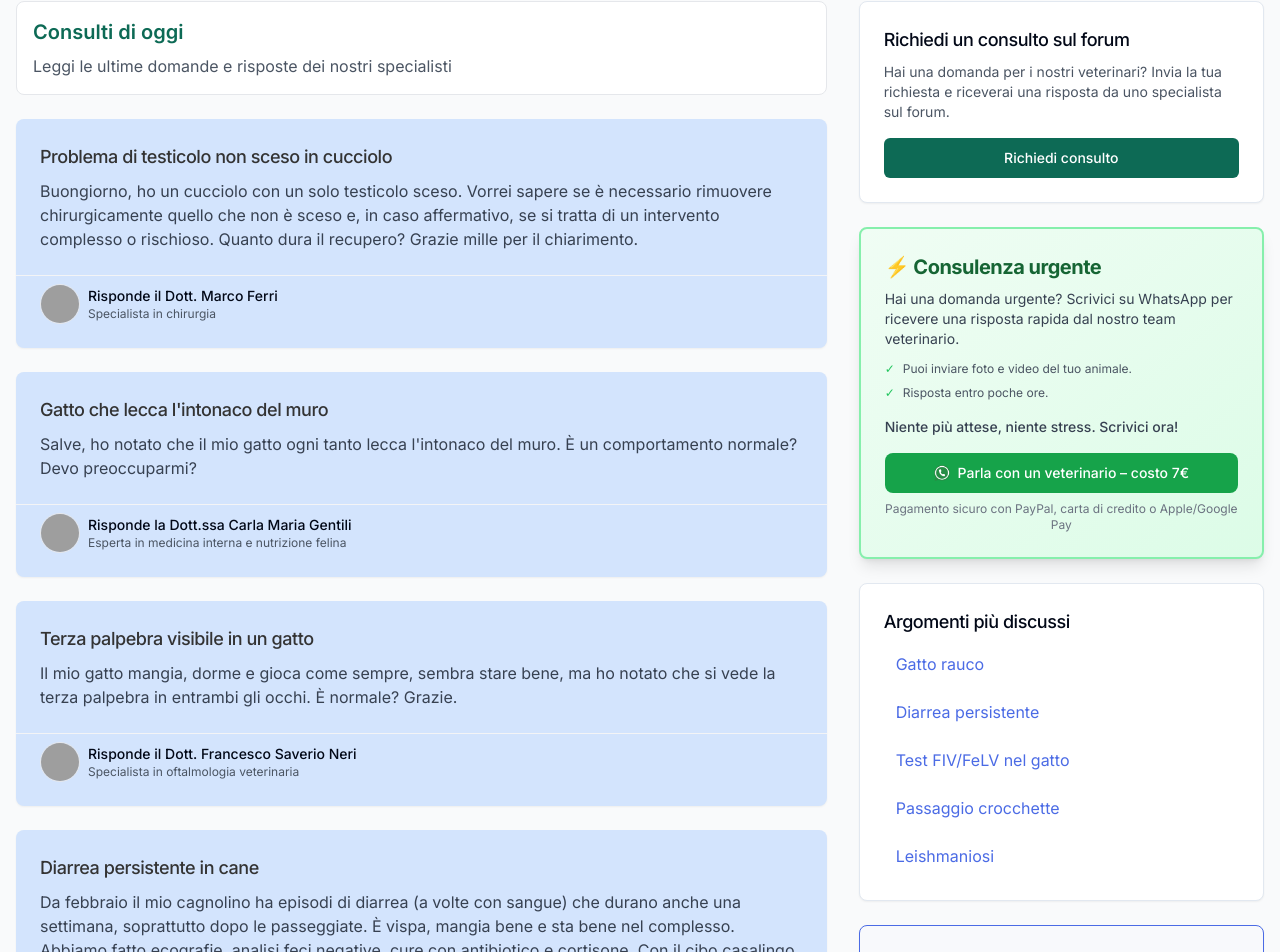
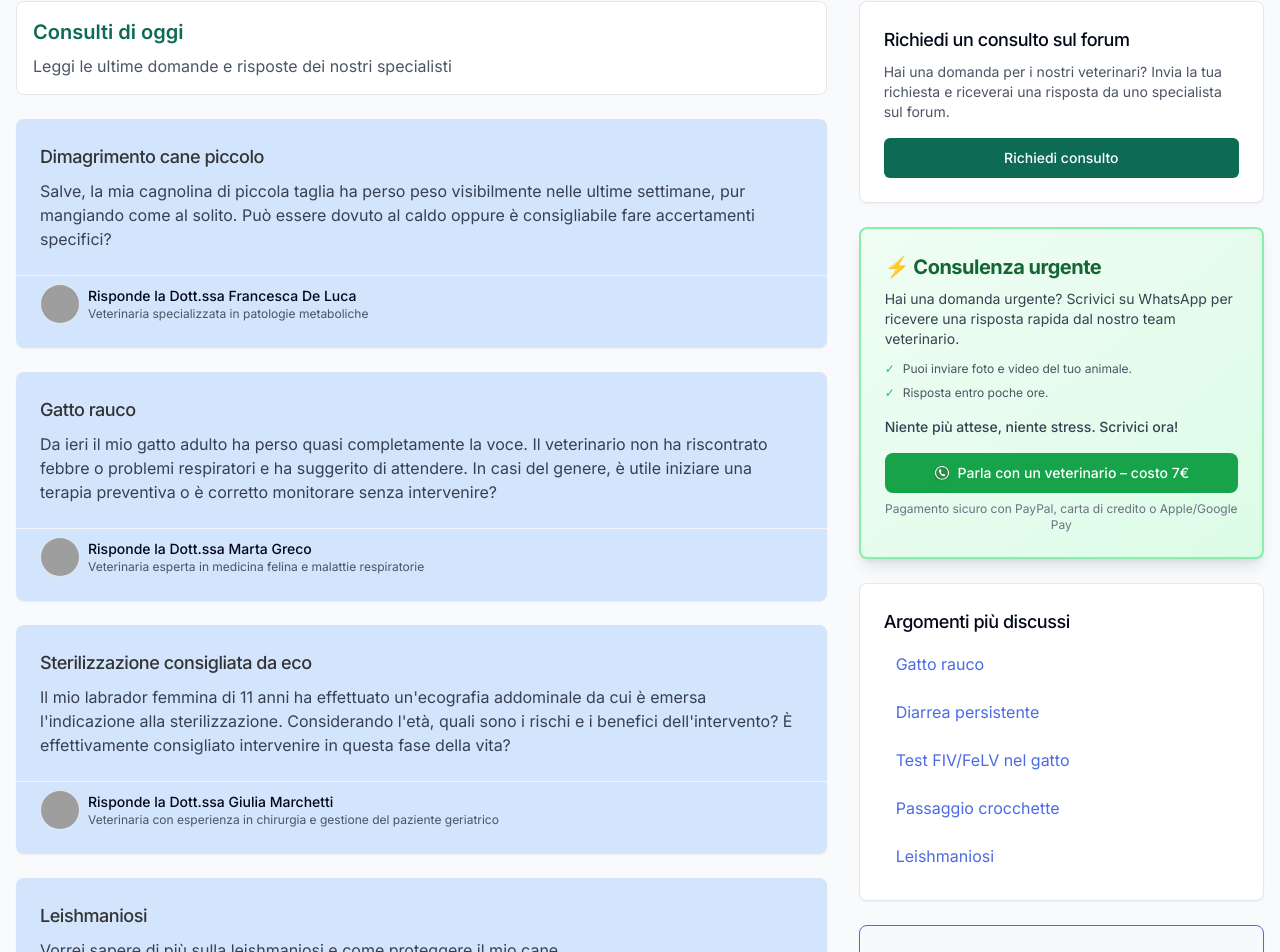
Before and after one commit to ReeDiscordia/italiavet.it, a React (Vite) app: page / in a window 1280 px wide. Shown: the part 219-1171 px from the top of the page. Built offline with nearby package versions, Linux system fonts and the light colour scheme; grey boxes are pictures that could not be loaded.

Commit message:
Add questions to the page
Modify the page to display the questions.

```diff
--- a/src/pages/Index.tsx
+++ b/src/pages/Index.tsx
@@ -2,32 +2,159 @@ import { Button } from "@/components/ui/button";
 import Header from "@/components/layout/Header";
 import Sidebar from "@/components/layout/Sidebar";
 import ConsultationCard from "@/components/consultation/ConsultationCard";
-const consultations = [{
+import { useState, useEffect } from "react";
+
+const allQuestions = [
+  // Domande esistenti
+  {
     id: 1,
-  title: "Problema di testicolo non sceso in cucciolo",
-  question: "Buongiorno, ho un cucciolo con un solo testicolo sceso. Vorrei sapere se è necessario rimuovere chirurgicamente quello che non è sceso e, in caso affermativo, se si tratta di un intervento complesso o rischioso. Quanto dura il recupero? Grazie mille per il chiarimento.",
+    title: "Parvovirosi nel cucciolo",
+    question: "Il mio cucciolo ha sintomi sospetti di parvovirosi. Quali sono i primi segni da osservare?",
     doctor: "il Dott. Marco Ferri",
-  specialty: "Specialista in chirurgia"
-}, {
+    specialty: "Specialista in malattie infettive"
+  },
+  {
     id: 2,
-  title: "Gatto che lecca l'intonaco del muro",
-  question: "Salve, ho notato che il mio gatto ogni tanto lecca l'intonaco del muro. È un comportamento normale? Devo preoccuparmi?",
+    title: "Leishmaniosi",
+    question: "Vorrei sapere di più sulla leishmaniosi e come proteggere il mio cane.",
     doctor: "la Dott.ssa Carla Maria Gentili",
-  specialty: "Esperta in medicina interna e nutrizione felina"
-}, {
+    specialty: "Esperta in medicina interna"
+  },
+  {
     id: 3,
-  title: "Terza palpebra visibile in un gatto",
-  question: "Il mio gatto mangia, dorme e gioca come sempre, sembra stare bene, ma ho notato che si vede la terza palpebra in entrambi gli occhi. È normale? Grazie.",
+    title: "Diarrea persistente",
+    question: "Il mio cane ha diarrea da diversi giorni. Quando devo preoccuparmi?",
     doctor: "il Dott. Francesco Saverio Neri",
-  specialty: "Specialista in oftalmologia veterinaria"
-}, {
+    specialty: "Specialista in gastroenterologia"
+  },
+  {
     id: 4,
-  title: "Diarrea persistente in cane",
-  question: "Da febbraio il mio cagnolino ha episodi di diarrea (a volte con sangue) che durano anche una settimana, soprattutto dopo le passeggiate. È vispa, mangia bene e sta bene nel complesso. Abbiamo fatto ecografie, analisi feci negative, cure con antibiotico e cortisone. Con il cibo casalingo è migliorato per un mese, poi la diarrea è tornata. Il mio veterinario sta provando diverse terapie, ma non troviamo la causa. Avete suggerimenti o ipotesi da valutare?",
+    title: "Test FIV/FeLV nel gatto",
+    question: "È necessario fare il test FIV/FeLV al mio gatto? Quando è consigliato?",
     doctor: "la Dott.ssa Silvia Romano",
-  specialty: "Specialista in gastroenterologia"
-}];
+    specialty: "Specialista in medicina felina"
+  },
+  {
+    id: 5,
+    title: "Integratori",
+    question: "Quali integratori sono davvero utili per la salute del mio animale?",
+    doctor: "il Dott. Andrea Palumbo",
+    specialty: "Veterinario nutrizionista"
+  },
+  // Nuove domande
+  {
+    id: 6,
+    title: "Occhio rosso che lacrima",
+    question: "Buonasera, in attesa della visita, vorrei sapere se devo preoccuparmi: la mia gattina ha un occhio molto arrossato e lacrima da alcuni giorni. Lo sto pulendo delicatamente con acqua tiepida ma non noto miglioramenti. Qual è il trattamento più indicato in questi casi?",
+    doctor: "la Dott.ssa Elisa Bianchi",
+    specialty: "Veterinaria esperta in oftalmologia felina"
+  },
+  {
+    id: 7,
+    title: "Lipoma ulcerato cane anziano",
+    question: "Il mio cane di 14 anni ha un lipoma ulcerato che non è possibile asportare chirurgicamente. Lo sto disinfettando e applico regolarmente le creme prescritte. Esistono terapie aggiuntive o accorgimenti utili per contenere l'ulcerazione e prevenire infezioni?",
+    doctor: "il Dr. Marco Giordano",
+    specialty: "Veterinario chirurgo con esperienza in geriatria canina"
+  },
+  {
+    id: 8,
+    title: "Incontinenza post sterilizzazione",
+    question: "La mia cagnolona sterilizzata da anni è in terapia con Propalin per incontinenza urinaria, ma negli ultimi tempi il farmaco sembra meno efficace. Vorrei chiedere un parere sull'uso di Incurin: quando è indicato e quali sono gli effetti collaterali da monitorare?",
+    doctor: "la Dott.ssa Chiara Rinaldi",
+    specialty: "Veterinaria esperta in urologia e medicina interna"
+  },
+  {
+    id: 9,
+    title: "Virus intestinale",
+    question: "Una delle mie due cagnoline ha una forte diarrea da alcuni giorni, nonostante il trattamento prescritto dalla clinica. Rifiuta il cibo e non mostra miglioramenti. Vorrei sapere quali sono i passi successivi da seguire e quando è necessario un ricovero.",
+    doctor: "il Dr. Lorenzo Moretti",
+    specialty: "Medico veterinario con focus in gastroenterologia canina"
+  },
+  {
+    id: 10,
+    title: "Dimagrimento cane piccolo",
+    question: "Salve, la mia cagnolina di piccola taglia ha perso peso visibilmente nelle ultime settimane, pur mangiando come al solito. Può essere dovuto al caldo oppure è consigliabile fare accertamenti specifici?",
+    doctor: "la Dott.ssa Francesca De Luca",
+    specialty: "Veterinaria specializzata in patologie metaboliche"
+  },
+  {
+    id: 11,
+    title: "Pallina su palpebra",
+    question: "Buongiorno, ho notato una piccola massa sulla palpebra del mio cucciolo di 10 mesi. L'ho pulita con fisiologica ma non è cambiato nulla. È opportuno aspettare qualche giorno o è meglio farlo visitare subito?",
+    doctor: "il Dr. Matteo Ferrari",
+    specialty: "Veterinario con competenze in dermatologia e chirurgia oculare"
+  },
+  {
+    id: 12,
+    title: "Goccioline strane su brandina",
+    question: "La mia cagnolina sterilizzata di 12 anni lascia occasionalmente delle goccioline sul tessuto dove riposa. Pulendole, noto un alone rosato/giallognolo. Gli esami recenti dell'addome erano nella norma. Potrebbe trattarsi di perdite urinarie o altro? Serve un controllo specifico?",
+    doctor: "la Dott.ssa Valentina Serra",
+    specialty: "Veterinaria esperta in apparato urinario e riproduttivo"
+  },
+  {
+    id: 13,
+    title: "Difficoltà somministrazione compresse",
+    question: "Mi è stato prescritto un integratore intestinale in compresse (tipo Florentero) per il mio cane, ma ho grosse difficoltà a somministrarle: sono ruvide e difficili da mascherare nel cibo. Esistono formulazioni equivalenti più semplici da somministrare o alternative liquide?",
+    doctor: "il Dr. Fabio Ruggeri",
+    specialty: "Veterinario nutrizionista e consulente in gestione farmacologica"
+  },
+  {
+    id: 14,
+    title: "Gatto rauco",
+    question: "Da ieri il mio gatto adulto ha perso quasi completamente la voce. Il veterinario non ha riscontrato febbre o problemi respiratori e ha suggerito di attendere. In casi del genere, è utile iniziare una terapia preventiva o è corretto monitorare senza intervenire?",
+    doctor: "la Dott.ssa Marta Greco",
+    specialty: "Veterinaria esperta in medicina felina e malattie respiratorie"
+  },
+  {
+    id: 15,
+    title: "Neoformazione sulla coda",
+    question: "In pochi giorni si è sviluppata una massa sulla coda della mia cagnolina, che inizialmente sembrava un punto nero. Ha rilasciato materiale denso spontaneamente. È stata programmata l'analisi del contenuto. In questi casi è consigliabile procedere con urgenza anche a una rimozione?",
+    doctor: "il Dr. Riccardo Neri",
+    specialty: "Medico veterinario specializzato in oncologia e chirurgia dei tessuti molli"
+  },
+  {
+    id: 16,
+    title: "Sterilizzazione consigliata da eco",
+    question: "Il mio labrador femmina di 11 anni ha effettuato un'ecografia addominale da cui è emersa l'indicazione alla sterilizzazione. Considerando l'età, quali sono i rischi e i benefici dell'intervento? È effettivamente consigliato intervenire in questa fase della vita?",
+    doctor: "la Dott.ssa Giulia Marchetti",
+    specialty: "Veterinaria con esperienza in chirurgia e gestione del paziente geriatrico"
+  },
+  {
+    id: 17,
+    title: "Passaggio crocchette",
+    question: "Sto effettuando il passaggio da un tipo di crocchette gastrointestinal low fat a una nuova marca simile. L'indicazione è di farlo in 15 giorni: è un tempo corretto oppure si può ridurre se il cane tollera bene il nuovo alimento?",
+    doctor: "il Dr. Andrea Palumbo",
+    specialty: "Veterinario nutrizionista"
+  },
+  {
+    id: 18,
+    title: "Diarrea con il caldo",
+    question: "Negli ultimi giorni il mio cane ha sviluppato episodi di diarrea, pur mangiando crocchette come sempre. È opportuno effettuare controlli specifici in questi casi o può essere un effetto passeggero del caldo?",
+    doctor: "la Dott.ssa Laura Conti",
+    specialty: "Veterinaria specializzata in medicina interna e disturbi gastrointestinali"
+  },
+  {
+    id: 19,
+    title: "Tartufo screpolato",
+    question: "Il tartufo del mio cane appare screpolato e leggermente arrossato da un lato. Considerando che tende a tenere spesso il naso a contatto con il terreno, devo farlo visitare subito o posso aspettare il controllo già previsto tra 10 giorni?",
+    doctor: "il Dr. Davide Mancini",
+    specialty: "Veterinario dermatologo"
+  }
+];
+
+const getRandomQuestions = () => {
+  const shuffled = [...allQuestions].sort(() => 0.5 - Math.random());
+  return shuffled.slice(0, 4);
+};
 const Index = () => {
+  const [consultations, setConsultations] = useState<typeof allQuestions>([]);
+
+  useEffect(() => {
+    const randomQuestions = getRandomQuestions();
+    console.log("Domande estratte per la pagina principale:", randomQuestions);
+    setConsultations(randomQuestions);
+  }, []);
+
   return <div className="min-h-screen flex flex-col bg-gray-50">
       <Header />
 
```
Lines whose indentation alone changed are shown as unchanged.
